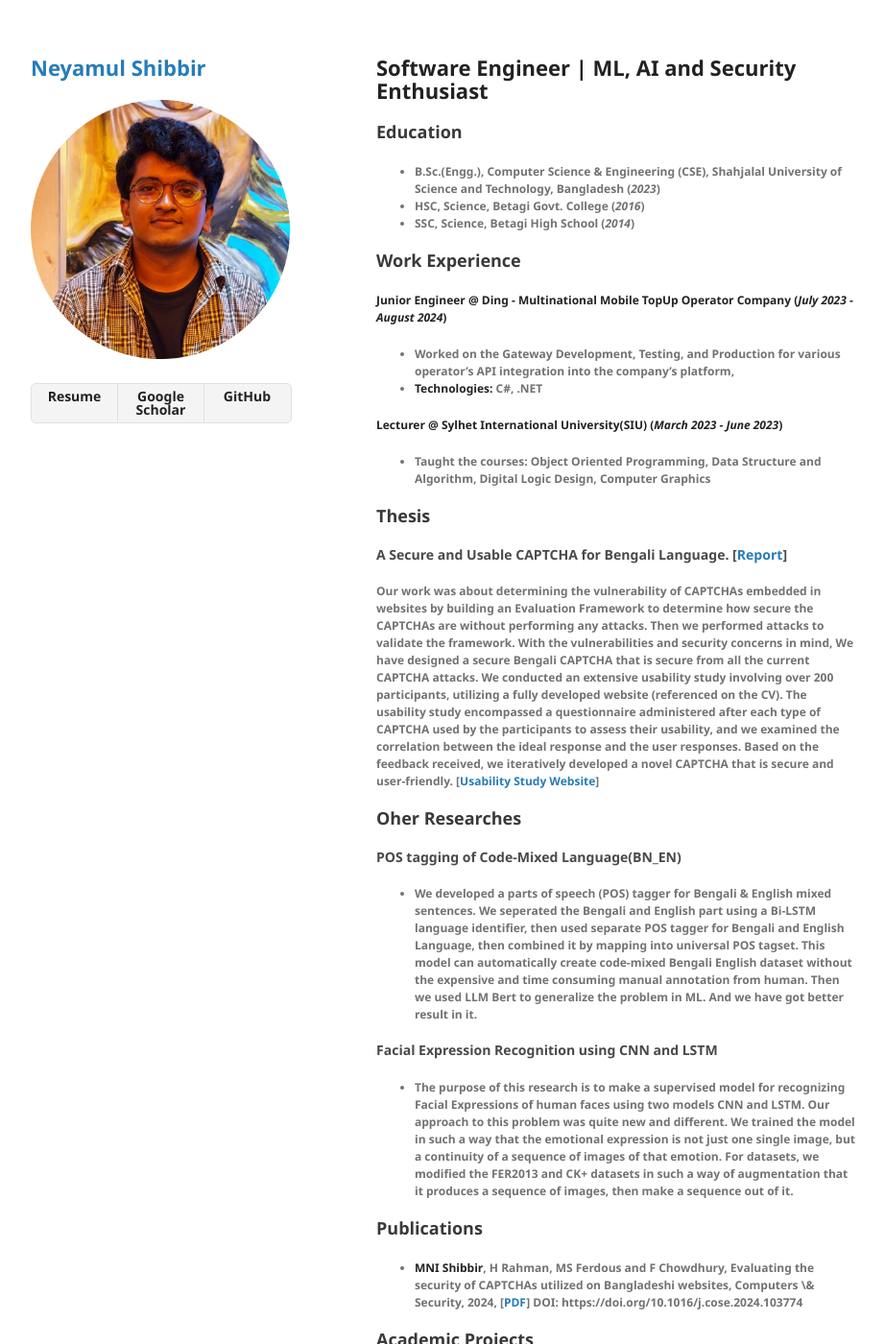
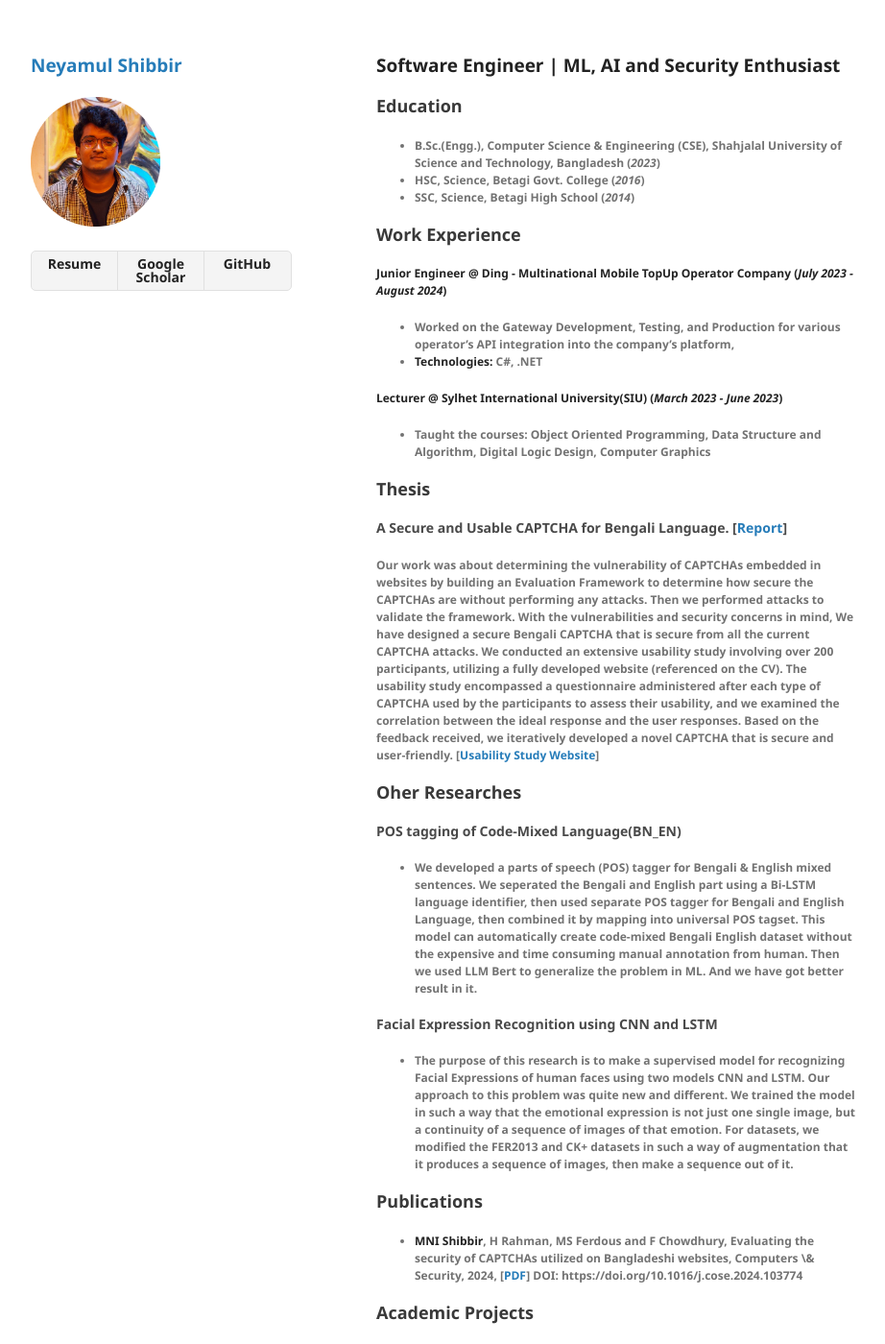
Before and after one commit to neyamul-sbr/neyamul.github.io, a Jekyll site: the page built from index.md, in a window 1280 px wide and 1400 px high. Shown: the whole window at 96% size, without its empty margins (178-1100 px from the left). Built offline with Jekyll 4.4.1, drawn with Linux system fonts in a browser that asks for light colours; our own code applies the rules of GitHub Pages for plain Markdown files; the repository's description, which GitHub fills in, is left out.

Commit message:
Update jekyll-theme-minimal.scss

```diff
--- a/_sass/jekyll-theme-minimal.scss
+++ b/_sass/jekyll-theme-minimal.scss
@@ -23,7 +23,7 @@ h1, h2, h3 {
 }
 
 h1 {
-  font-size:22px;
+  font-size:19px;
 }
 
 h2 {
@@ -45,7 +45,7 @@ a:hover, a:focus {
 }
 
 a small {
-  font-size:12px;
+  font-size:14px;
   color:#777;
   margin-top:-0.3em;
   display:block;
@@ -101,7 +101,7 @@ th {
 }
 
 img {
-  max-width:100%;
+  max-width:50%;
 }
 
 kbd {
```
